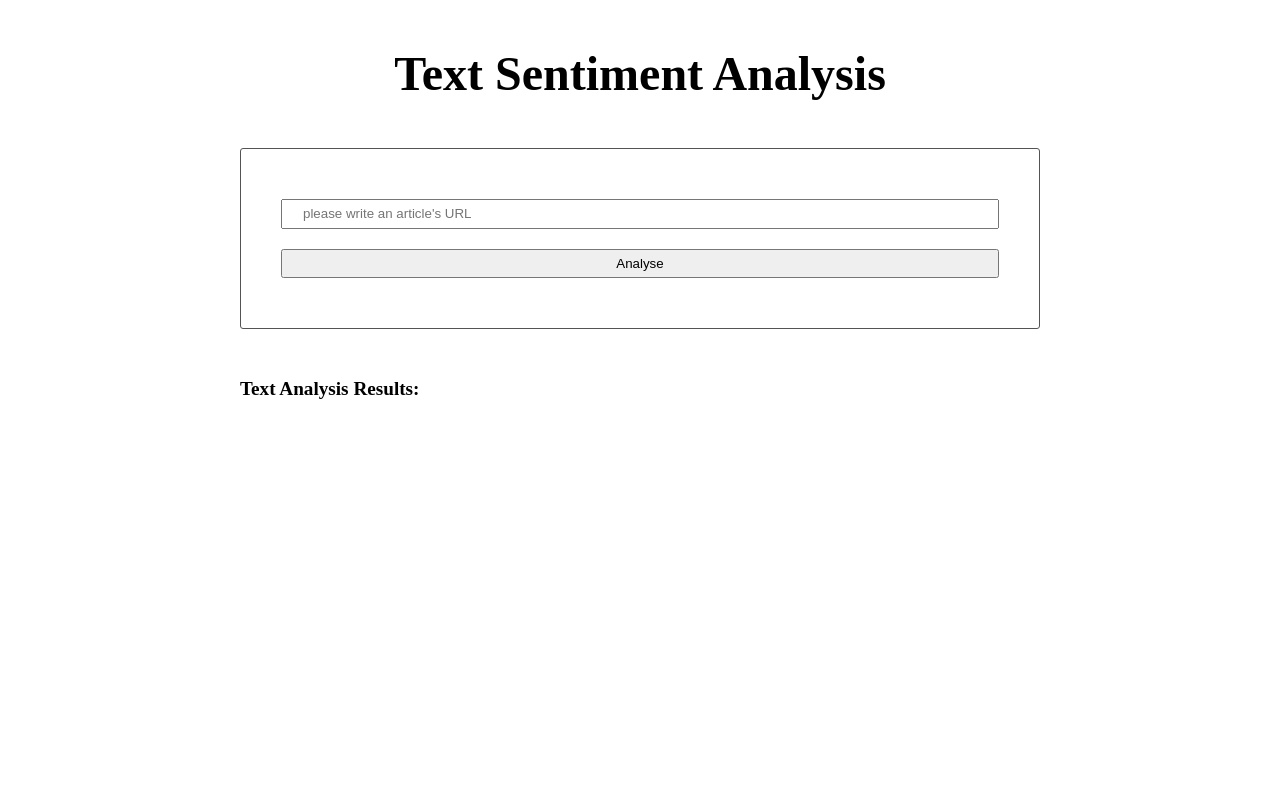
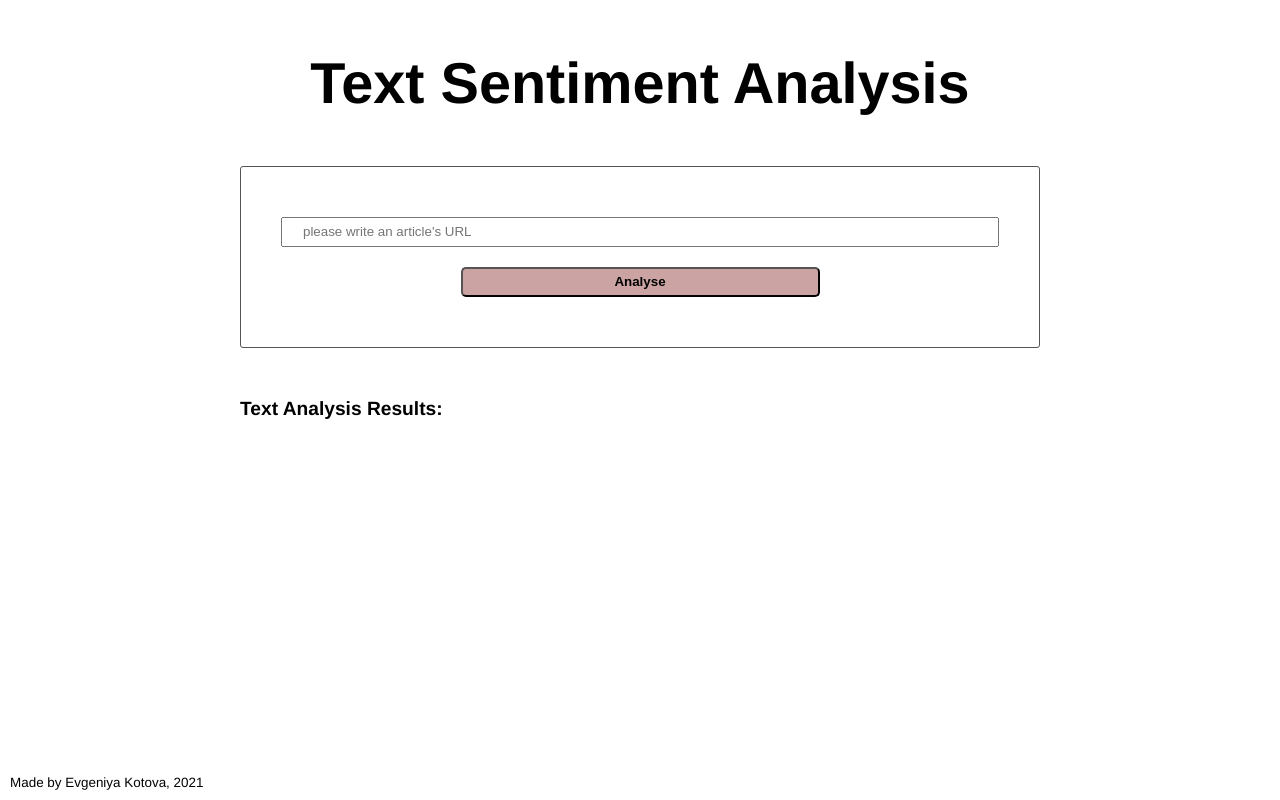
Before and after one commit to Neniya/evaluate-news-nlp, a website built with webpack: page src/client/views/index.html in a window 1280 px wide. Built offline with nearby package versions, Linux system fonts and the light colour scheme.

Commit message:
Change styles

```diff
--- a/src/client/styles/base.scss
+++ b/src/client/styles/base.scss
@@ -1,26 +1,30 @@
+$font-stack: Helvetica, sans-serif;
+
 body {
   display: flex;
   flex-direction: column;
   min-height: 100vh;
+  font: 120% $font-stack;
 }
 
 main {
   flex: 2;
+
+  &h2 {
+    font-weight: bold;
+    font-size: 140%;
+    margin-bottom: 20px;
+  }
+}
+
+h1 {
+  text-align: center;
+  font-size: 300%;
+  font-weight: bold;
+  margin: 50px;
 }
 
 section {
   max-width: 800px;
   margin: 50px auto;
 }
-
-h1 {
-  text-align: center;
-  font-size: 300%;
-  font-weight: bold;
-  margin-top: 50px;
-}
-h2 {
-  font-weight: bold;
-  font-size: 120%;
-  margin-bottom: 20px;
-}
--- a/src/client/styles/footer.scss
+++ b/src/client/styles/footer.scss
@@ -0,0 +1,7 @@
+$footer-padding: 10px;
+$footer-font-size: 70%;
+footer {
+  text-align: left;
+  padding: $footer-padding;
+  font-size: $footer-font-size;
+}
--- a/src/client/styles/form.scss
+++ b/src/client/styles/form.scss
@@ -1,7 +1,15 @@
+%shared-property {
+  background-color: #8f3a3a77;
+  width: 50%;
+  font-weight: bold;
+  border-radius: 5px;
+}
+
 form {
   border: 1px solid #545454;
   border-radius: 3px;
   padding: 40px;
+  text-align: center;
 }
 
 input {
@@ -10,3 +18,6 @@ input {
   line-height: 16px;
   margin: 10px 0;
 }
+.analyse {
+  @extend %shared-property;
+}
--- a/src/client/styles/resets.scss
+++ b/src/client/styles/resets.scss
@@ -92,7 +92,6 @@ video {
   padding: 0;
   border: 0;
   font-size: 100%;
-  //font: inherit;
   vertical-align: baseline;
 }
 /* HTML5 display-role reset for older browsers */
--- a/src/client/views/index.html
+++ b/src/client/views/index.html
@@ -23,6 +23,7 @@
             placeholder="please write an article's URL"
           />
           <input
+            class="analyse"
             type="submit"
             value="Analyse"
             onclick="return Client.handleSubmit(event)"
@@ -35,7 +36,9 @@
         <div id="results"></div>
       </section>
     </main>
-
+    <footer>
+      <p>Made by Evgeniya Kotova, 2021</p>
+    </footer>
     <script>
       // Check that service workers are supported
       if ("serviceWorker" in navigator) {
```
Also changed, not shown: README.md, 1 other file. Lines whose indentation alone changed are shown as unchanged.
